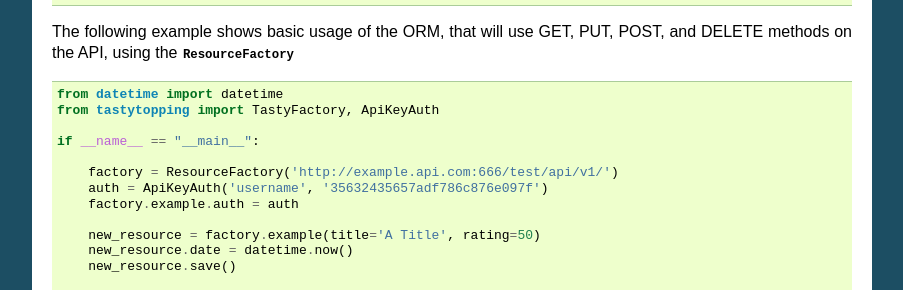
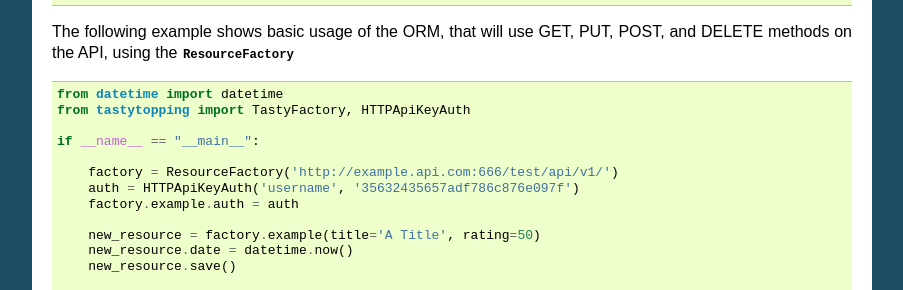
Before and after one commit to cboelsen/tastytopping, a Sphinx documentation site: the page built from docs/index.rst, in a window 1280 px wide and 900 px high, scrolled down 1616 px. Shown: the part 157-447 px from the top of the window, without its empty margins (198-1101 px from the left). Built offline with Sphinx 7.4.7, drawn with Linux system fonts in a browser that asks for light colours.

Commit message:
Correct references to HTTPApiKeyAuth class.

```diff
--- a/README.rst
+++ b/README.rst
@@ -40,7 +40,7 @@ Features
 
 - Simple way to set and update authentication per resource::
 
-    factory.resource.auth = ApiKeyAuth('username', 'key12345')
+    factory.resource.auth = HTTPApiKeyAuth('username', 'key12345')
 
 - Access nested resources using simple methods::
 
--- a/docs/auth.rst
+++ b/docs/auth.rst
@@ -19,9 +19,9 @@ To use an authentication class is as simple as setting the 'auth' member on a
 :py:class:`~tastytopping.resource.Resource`. As an example, to
 use API key authentication for all Resources by default::
 
-    from tastytopping import ResourceFactory, HttpApiKeyAuth
+    from tastytopping import ResourceFactory, HTTPApiKeyAuth
     factory = ResourceFactory('http://localhost:8000/myapp/api/v1/')
-    factory.auth = HttpApiKeyAuth(username, api_key)
+    factory.auth = HTTPApiKeyAuth(username, api_key)
 
 And to use digest authentication on a single resource (secret_resource)::
 
@@ -61,5 +61,5 @@ For documentation on how to do just that, see the excellent docs provided by
 requests on the `subject
 <http://requests.readthedocs.org/en/latest/user/advanced/#custom-authentication>`_.
 For an example of how to make an authentication class that interacts with a
-Tastypie Resource, see the HttpApiKeyAuth class on `github
+Tastypie Resource, see the HTTPApiKeyAuth class on `github
 <https://github.com/cboelsen/tastytopping/blob/master/tastytopping/auth.py>`_.
--- a/docs/index.rst
+++ b/docs/index.rst
@@ -132,12 +132,12 @@ POST, and DELETE methods on the API, using the
 ::
 
     from datetime import datetime
-    from tastytopping import TastyFactory, ApiKeyAuth
+    from tastytopping import TastyFactory, HTTPApiKeyAuth
 
     if __name__ == "__main__":
 
         factory = ResourceFactory('http://example.api.com:666/test/api/v1/')
-        auth = ApiKeyAuth('username', '35632435657adf786c876e097f')
+        auth = HTTPApiKeyAuth('username', '35632435657adf786c876e097f')
         factory.example.auth = auth
 
         new_resource = factory.example(title='A Title', rating=50)
```
